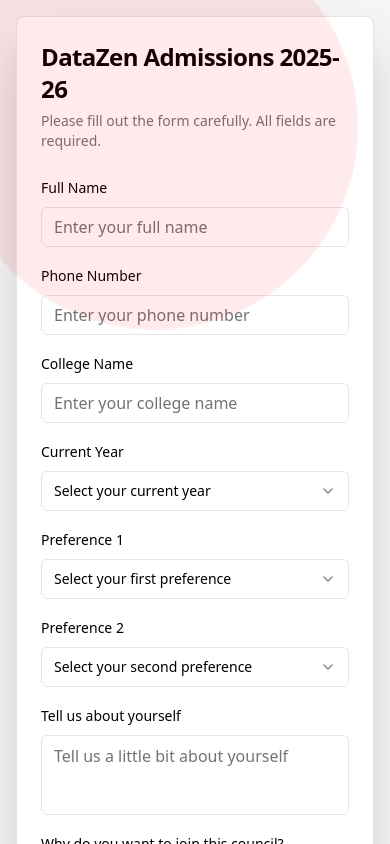
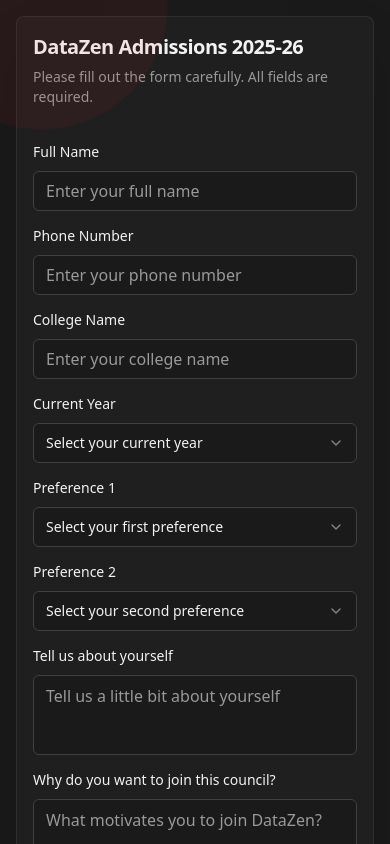
Before and after one commit to ishikabhoyar/FY-rep, a Next.js app: page /apply in a window 390 px wide. Shown: the top 844 px of the page. Built offline with nearby package versions, Linux system fonts and the light colour scheme.

Commit message:
feat: Refactor application form and layout for improved responsiveness and styling

```diff
--- a/src/app/apply/page.tsx
+++ b/src/app/apply/page.tsx
@@ -3,8 +3,10 @@
 
 export default function ApplyPage() {
   return (
-    <main className="flex min-h-screen flex-col items-center justify-center bg-secondary p-4 sm:p-8 page-background-shapes">
-      <ApplicationForm />
+    <main className="flex min-h-screen flex-col items-center justify-center bg-background p-4 sm:p-6 lg:p-8 page-background-shapes">
+      <div className="w-full max-w-4xl">
+        <ApplicationForm />
+      </div>
     </main>
   );
 }
--- a/src/app/globals.css
+++ b/src/app/globals.css
@@ -104,6 +104,24 @@
   }
   body {
     @apply bg-background text-foreground;
+    font-feature-settings: "rlig" 1, "calt" 1;
+  }
+
+  /* Mobile optimizations */
+  @media (max-width: 640px) {
+    .page-background-shapes::before {
+      width: 250px;
+      height: 250px;
+      top: -10%;
+      left: -25%;
+    }
+
+    .page-background-shapes::after {
+      width: 200px;
+      height: 200px;
+      bottom: -15%;
+      right: -25%;
+    }
   }
 }
 
@@ -141,12 +159,13 @@
     position: absolute;
     border-radius: 50%;
     z-index: 0; /* Behind the main content card */
+    opacity: 0.8;
   }
 
   .page-background-shapes::before {
     width: 400px;
     height: 400px;
-    background: hsl(var(--primary) / 0.08);
+    background: hsl(var(--primary) / 0.1);
     top: -5%;
     left: -15%;
     animation: floatShape1 22s infinite alternate ease-in-out;
@@ -155,7 +174,7 @@
   .page-background-shapes::after {
     width: 320px;
     height: 320px;
-    background: hsl(var(--accent) / 0.07);
+    background: hsl(var(--accent) / 0.08);
     bottom: -8%;
     right: -18%;
     animation: floatShape2 28s infinite alternate ease-in-out;
@@ -184,4 +203,30 @@
       transform: translateY(-15px) translateX(20px) scale(0.92) rotate(-5deg);
     }
   }
+
+  /* Mobile responsiveness for better UX */
+  @media (max-width: 640px) {
+    .page-background-shapes::before {
+      width: 250px;
+      height: 250px;
+      top: -10%;
+      left: -25%;
+      opacity: 0.6;
+    }
+
+    .page-background-shapes::after {
+      width: 200px;
+      height: 200px;
+      bottom: -15%;
+      right: -25%;
+      opacity: 0.6;
+    }
+  }
+
+  /* Better scroll behavior on mobile */
+  @media (max-width: 768px) {
+    html {
+      scroll-behavior: smooth;
+    }
+  }
 }
--- a/src/app/layout.tsx
+++ b/src/app/layout.tsx
@@ -25,7 +25,7 @@
   children: React.ReactNode;
 }>) {
   return (
-    <html lang="en">
+    <html lang="en" className="dark">
       <body className={`${geistSans.variable} ${geistMono.variable} antialiased`}>
         {children}
         <Toaster />
--- a/src/app/page.tsx
+++ b/src/app/page.tsx
@@ -6,11 +6,11 @@
 
 export default function HomePage() {
   return (
-    <main className="flex min-h-screen flex-col items-center justify-center bg-secondary p-4 sm:p-8 page-background-shapes">
-      <div className="animate-fadeInUp">
-        <Card className="w-full max-w-2xl shadow-2xl text-center overflow-hidden">
-          <CardHeader className="bg-card p-8">
-            <div className="mx-auto mb-6 flex h-24 w-24 items-center justify-center rounded-full bg-primary/10 text-primary">
+    <main className="flex min-h-screen flex-col items-center justify-center bg-background p-4 sm:p-6 lg:p-8 page-background-shapes">
+      <div className="animate-fadeInUp w-full">
+        <Card className="w-full max-w-2xl mx-auto shadow-2xl text-center overflow-hidden border-border/50 bg-card">
+          <CardHeader className="bg-card p-6 sm:p-8">
+            <div className="mx-auto mb-4 sm:mb-6 flex h-20 w-20 sm:h-24 sm:w-24 items-center justify-center rounded-full bg-primary/10 text-primary">
               <Image
                 src="https://picsum.photos/seed/1/100/100"
                 alt="DataZen Logo"
@@ -20,25 +20,27 @@
                 height={100}
               />
             </div>
-            <CardTitle className="text-4xl font-bold tracking-tight">DataZen is Recruiting FY Representative!</CardTitle>
-            <CardDescription className="text-lg mt-3 text-muted-foreground px-4">
+            <CardTitle className="text-2xl sm:text-3xl lg:text-4xl font-bold tracking-tight text-card-foreground">
+              DataZen is Recruiting FY Representative!
+            </CardTitle>
+            <CardDescription className="text-base sm:text-lg mt-3 text-muted-foreground px-2 sm:px-4">
               Join the official Data Science Council of Somaiya Vidyavihar University and pioneer the future of data innovation.
             </CardDescription>
           </CardHeader>
-          <CardContent className="p-8">
-            <p className="mb-8 text-md text-foreground/90 leading-relaxed">
+          <CardContent className="p-6 sm:p-8">
+            <p className="mb-6 sm:mb-8 text-sm sm:text-md text-card-foreground/90 leading-relaxed px-2 sm:px-0">
               We are seeking ambitious and creative minds passionate about data science, machine learning, and artificial intelligence.
               Become an integral part of a dynamic community dedicated to learning, collaboration, and making a real-world impact.
             </p>
             <Link href="/apply" passHref>
-              <Button size="lg" className="w-full max-w-md text-lg py-7 shadow-md hover:shadow-lg transition-shadow duration-300">
+              <Button size="lg" className="w-full max-w-md text-base sm:text-lg py-6 sm:py-7 shadow-md hover:shadow-lg transition-shadow duration-300 bg-primary hover:bg-primary/90 text-primary-foreground">
                 Start Your Application
-                <ArrowRight className="ml-2 h-5 w-5" />
+                <ArrowRight className="ml-2 h-4 w-4 sm:h-5 sm:w-5" />
               </Button>
             </Link>
           </CardContent>
-          <CardFooter className="bg-muted/50 p-6 justify-center">
-            <p className="text-sm text-muted-foreground">Applications for 2025-26 are now open.</p>
+          <CardFooter className="bg-muted/50 p-4 sm:p-6 justify-center">
+            <p className="text-xs sm:text-sm text-muted-foreground">Applications for 2025-26 are now open.</p>
           </CardFooter>
         </Card>
       </div>
--- a/src/components/application-form.tsx
+++ b/src/components/application-form.tsx
@@ -113,15 +113,15 @@
 
   if (isSubmitted) {
     return (
-      <Card className="w-full max-w-xl shadow-2xl">
-        <CardHeader className="text-center">
-          <CheckCircle2 className="mx-auto h-16 w-16 text-accent" />
-          <CardTitle className="text-3xl font-bold mt-4">Application Submitted!</CardTitle>
-          <CardDescription className="text-lg mt-2">
+      <Card className="w-full max-w-xl mx-auto shadow-2xl border-border/50">
+        <CardHeader className="text-center p-6 sm:p-8">
+          <CheckCircle2 className="mx-auto h-12 w-12 sm:h-16 sm:w-16 text-primary" />
+          <CardTitle className="text-2xl sm:text-3xl font-bold mt-4 text-card-foreground">Application Submitted!</CardTitle>
+          <CardDescription className="text-base sm:text-lg mt-2 text-muted-foreground px-2">
             Thank you for your interest. We have received your application and will be in touch soon.
           </CardDescription>
         </CardHeader>
-        <CardFooter>
+        <CardFooter className="p-4 sm:p-6">
             <Button onClick={() => setIsSubmitted(false)} className="w-full" variant="outline">
                 Submit Another Application
             </Button>
@@ -131,15 +131,15 @@
   }
 
   return (
-    <Card className="w-full max-w-xl shadow-2xl">
-      <CardHeader>
-        <CardTitle className="text-2xl font-semibold">DataZen Admissions 2025-26</CardTitle>
-        <CardDescription>Please fill out the form carefully. All fields are required.</CardDescription>
+    <Card className="w-full max-w-xl mx-auto shadow-2xl border-border/50">
+      <CardHeader className="p-4 sm:p-6">
+        <CardTitle className="text-xl sm:text-2xl font-semibold text-card-foreground">DataZen Admissions 2025-26</CardTitle>
+        <CardDescription className="text-sm sm:text-base text-muted-foreground">Please fill out the form carefully. All fields are required.</CardDescription>
       </CardHeader>
-      <CardContent>
+      <CardContent className="p-4 sm:p-6">
         <Form {...form}>
-          <form onSubmit={form.handleSubmit(processForm)} className="space-y-6">
-            <div className="space-y-4 animate-fadeIn">
+          <form onSubmit={form.handleSubmit(processForm)} className="space-y-4 sm:space-y-6">
+            <div className="space-y-3 sm:space-y-4 animate-fadeIn">
               <FormField
                 control={form.control}
                 name="name"
@@ -300,7 +300,7 @@
               />
             </div>
 
-            <CardFooter className="flex justify-end p-0 pt-6">
+            <CardFooter className="flex justify-end p-0 pt-4 sm:pt-6">
               <Button type="submit" className="w-full" disabled={form.formState.isSubmitting}>
                 {form.formState.isSubmitting ? (
                   <>
@@ -310,7 +310,7 @@
                 ) : (
                   <>
                     Submit Application
-                    <Send className="ml h-4 w-4" />
+                    <Send className="ml-2 h-4 w-4" />
                   </>
                 )}
               </Button>
```
